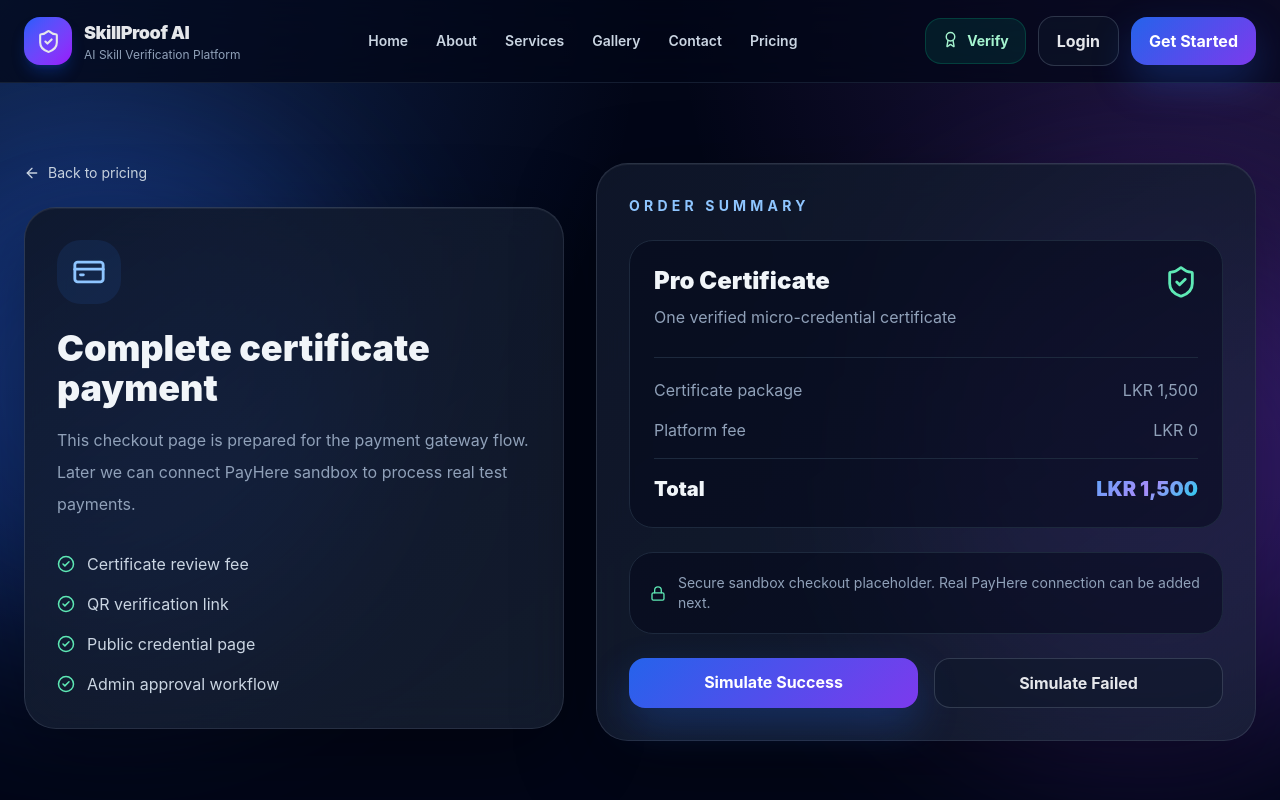
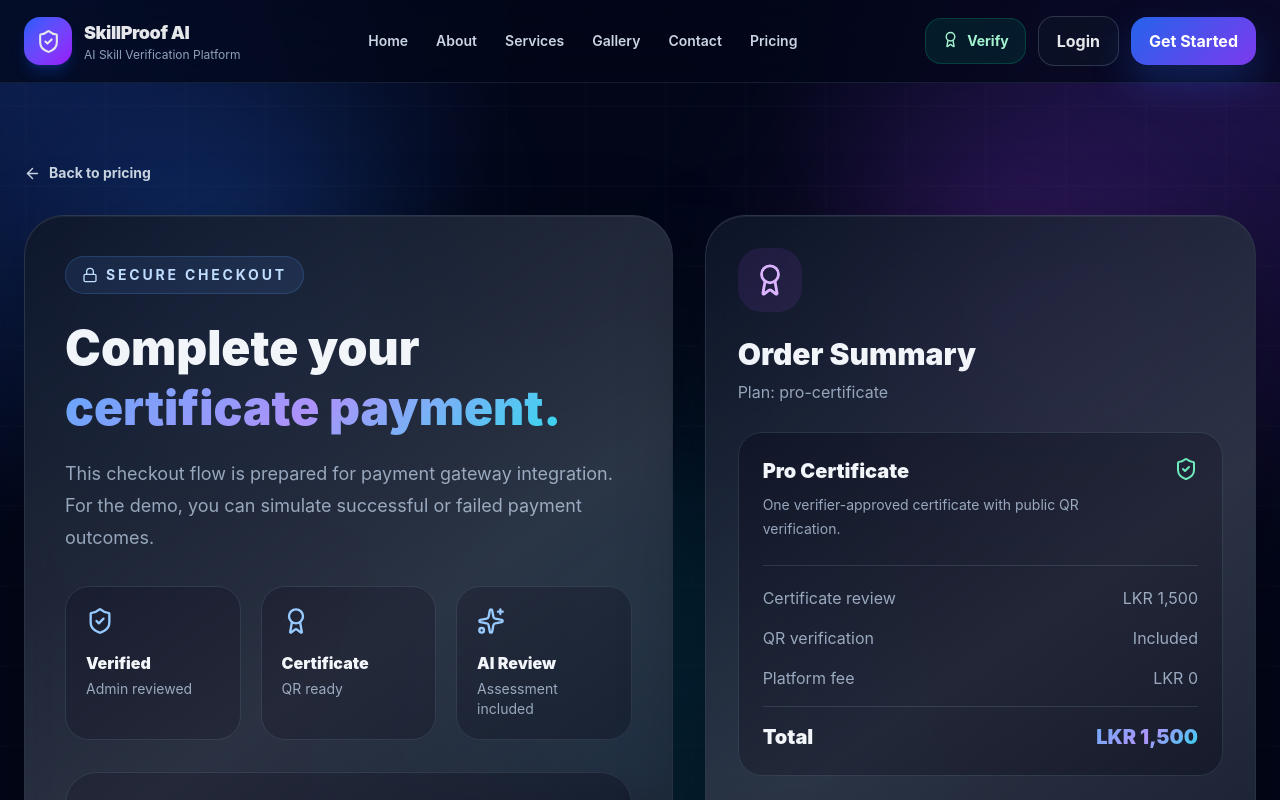
Before and after one commit to Shalinda1801/skillproof-ai, a React app in the folder frontend/: page /checkout/pro-certificate in a window 1280 px wide. Shown: the top 800 px of the page. Built offline with nearby package versions, Linux system fonts and the light colour scheme; no server answers; the HTML template or start-up script is replaced by a standard one.

Commit message:
style: upgrade checkout page

```diff
--- a/frontend/src/pages/Checkout.jsx
+++ b/frontend/src/pages/Checkout.jsx
@@ -1,82 +1,139 @@
 import {
   ArrowLeft,
+  Award,
   CheckCircle2,
   CreditCard,
   Lock,
   ShieldCheck,
+  Sparkles,
 } from "lucide-react";
-import { Link } from "react-router-dom";
+import { Link, useParams } from "react-router-dom";
+import AnimatedBackground from "../components/ui/AnimatedBackground";
+import Footer from "../components/layout/Footer";
 import Navbar from "../components/layout/Navbar";
-import Footer from "../components/layout/Footer";
 
 const Checkout = () => {
+  const { planId } = useParams();
+
   return (
     <>
+      <AnimatedBackground />
       <Navbar />
 
-      <main className="relative overflow-hidden px-6 py-20 text-slate-100">
-        <div className="video-feel-bg" />
-
-        <section className="relative mx-auto grid max-w-7xl gap-8 lg:grid-cols-[0.9fr_1.1fr]">
-          <div>
+      <main className="relative z-10 overflow-hidden px-6 py-20 text-slate-100">
+        <section className="mx-auto max-w-7xl">
           <Link
             to="/pricing"
-              className="mb-6 inline-flex items-center gap-2 text-sm text-slate-300"
+            className="mb-8 inline-flex items-center gap-2 text-sm font-bold text-slate-300 transition hover:text-white"
           >
-              <ArrowLeft size={16} />
+            <ArrowLeft size={17} />
             Back to pricing
           </Link>
 
-            <div className="premium-card rounded-[2rem] p-8">
-              <div className="grid h-16 w-16 place-items-center rounded-3xl bg-blue-500/10 text-blue-300">
-                <CreditCard size={34} />
+          <div className="grid gap-8 lg:grid-cols-[1fr_0.85fr]">
+            <div className="premium-card pro-card rounded-[2.5rem] p-8 md:p-10">
+              <div className="inline-flex items-center gap-2 rounded-full border border-blue-400/20 bg-blue-400/10 px-4 py-2 text-sm font-bold uppercase tracking-[0.2em] text-blue-200">
+                <Lock size={16} />
+                Secure checkout
               </div>
 
-              <h1 className="mt-6 text-4xl font-black">
-                Complete certificate payment
+              <h1 className="mt-6 max-w-3xl text-5xl font-black leading-tight">
+                Complete your{" "}
+                <span className="gradient-text">certificate payment.</span>
               </h1>
-              <p className="mt-4 leading-8 text-slate-400">
-                This checkout page is prepared for the payment gateway flow.
-                Later we can connect PayHere sandbox to process real test
-                payments.
+
+              <p className="mt-5 max-w-2xl text-lg leading-8 text-slate-400">
+                This checkout flow is prepared for payment gateway integration.
+                For the demo, you can simulate successful or failed payment
+                outcomes.
               </p>
 
-              <div className="mt-8 space-y-4">
+              <div className="mt-8 grid gap-5 md:grid-cols-3">
                 {[
-                  "Certificate review fee",
-                  "QR verification link",
-                  "Public credential page",
-                  "Admin approval workflow",
+                  {
+                    icon: ShieldCheck,
+                    title: "Verified",
+                    text: "Admin reviewed",
+                  },
+                  {
+                    icon: Award,
+                    title: "Certificate",
+                    text: "QR ready",
+                  },
+                  {
+                    icon: Sparkles,
+                    title: "AI Review",
+                    text: "Assessment included",
+                  },
                 ].map((item) => (
-                  <p key={item} className="flex items-center gap-3 text-slate-300">
-                    <CheckCircle2 size={18} className="text-emerald-300" />
-                    {item}
+                  <div
+                    key={item.title}
+                    className="rounded-3xl border border-slate-800 bg-slate-950/50 p-5"
+                  >
+                    <item.icon className="mb-4 text-blue-300" size={28} />
+                    <h3 className="font-black">{item.title}</h3>
+                    <p className="mt-1 text-sm text-slate-400">{item.text}</p>
+                  </div>
+                ))}
+              </div>
+
+              <div className="mt-8 rounded-[2rem] border border-slate-800 bg-slate-950/50 p-6">
+                <h2 className="text-2xl font-black">Payment method</h2>
+                <p className="mt-2 text-sm text-slate-400">
+                  Demo checkout UI. Real payment gateway connection can be added
+                  later.
                 </p>
-                ))}
+
+                <div className="mt-6 grid gap-4 md:grid-cols-2">
+                  <button className="rounded-3xl border border-blue-400/40 bg-blue-500/10 p-5 text-left transition hover:border-blue-300">
+                    <CreditCard className="mb-4 text-blue-300" size={30} />
+                    <p className="font-black">Card Payment</p>
+                    <p className="mt-1 text-sm text-slate-400">
+                      Visa / Mastercard demo option
+                    </p>
+                  </button>
+
+                  <button className="rounded-3xl border border-slate-800 bg-slate-950/60 p-5 text-left transition hover:border-slate-600">
+                    <ShieldCheck className="mb-4 text-emerald-300" size={30} />
+                    <p className="font-black">Gateway Sandbox</p>
+                    <p className="mt-1 text-sm text-slate-400">
+                      PayHere sandbox can connect here
+                    </p>
+                  </button>
                 </div>
               </div>
             </div>
 
-          <div className="premium-card rounded-[2rem] p-8">
-            <p className="text-sm font-bold uppercase tracking-[0.3em] text-blue-300">
-              Order summary
+            <aside className="premium-card pro-card rounded-[2.5rem] p-8">
+              <div className="grid h-16 w-16 place-items-center rounded-3xl bg-purple-500/10 text-purple-300">
+                <Award size={34} />
+              </div>
+
+              <h2 className="mt-6 text-3xl font-black">Order Summary</h2>
+              <p className="mt-2 text-slate-400">
+                Plan: {planId || "pro-certificate"}
               </p>
 
-            <div className="mt-6 rounded-3xl border border-slate-800 bg-slate-950/50 p-6">
+              <div className="mt-7 rounded-3xl border border-slate-800 bg-slate-950/60 p-6">
                 <div className="flex items-start justify-between gap-4">
                   <div>
-                  <h2 className="text-2xl font-black">Pro Certificate</h2>
-                  <p className="mt-2 text-slate-400">
-                    One verified micro-credential certificate
+                    <h3 className="text-xl font-black">Pro Certificate</h3>
+                    <p className="mt-2 text-sm leading-6 text-slate-400">
+                      One verifier-approved certificate with public QR
+                      verification.
                     </p>
                   </div>
-                <ShieldCheck className="text-emerald-300" size={34} />
+                  <ShieldCheck className="shrink-0 text-emerald-300" />
                 </div>
 
-              <div className="mt-7 space-y-4 border-t border-slate-800 pt-5">
+                <div className="mt-6 space-y-4 border-t border-slate-800 pt-5">
                   <div className="flex justify-between text-slate-400">
-                  <span>Certificate package</span>
+                    <span>Certificate review</span>
                     <span>LKR 1,500</span>
+                  </div>
+                  <div className="flex justify-between text-slate-400">
+                    <span>QR verification</span>
+                    <span>Included</span>
                   </div>
                   <div className="flex justify-between text-slate-400">
                     <span>Platform fee</span>
@@ -89,22 +146,24 @@ const Checkout = () => {
                 </div>
               </div>
 
-            <div className="mt-6 rounded-3xl border border-slate-800 bg-slate-950/50 p-5">
-              <p className="flex items-center gap-3 text-sm text-slate-400">
-                <Lock size={17} className="text-emerald-300" />
-                Secure sandbox checkout placeholder. Real PayHere connection can
-                be added next.
+              <div className="mt-6 rounded-3xl border border-emerald-400/20 bg-emerald-400/10 p-5">
+                <p className="flex items-start gap-3 text-sm leading-6 text-emerald-100">
+                  <CheckCircle2 className="mt-0.5 shrink-0" size={18} />
+                  Payment confirmation can later trigger certificate generation
+                  or unlock the admin approval workflow.
                 </p>
               </div>
 
-            <div className="mt-6 grid gap-4 md:grid-cols-2">
+              <div className="mt-6 grid gap-4">
                 <Link to="/payment-success" className="primary-btn text-center">
-                Simulate Success
+                  Simulate Successful Payment
                 </Link>
+
                 <Link to="/payment-failed" className="secondary-btn text-center">
-                Simulate Failed
+                  Simulate Failed Payment
                 </Link>
               </div>
+            </aside>
           </div>
         </section>
       </main>
```
Lines whose indentation alone changed are shown as unchanged.
